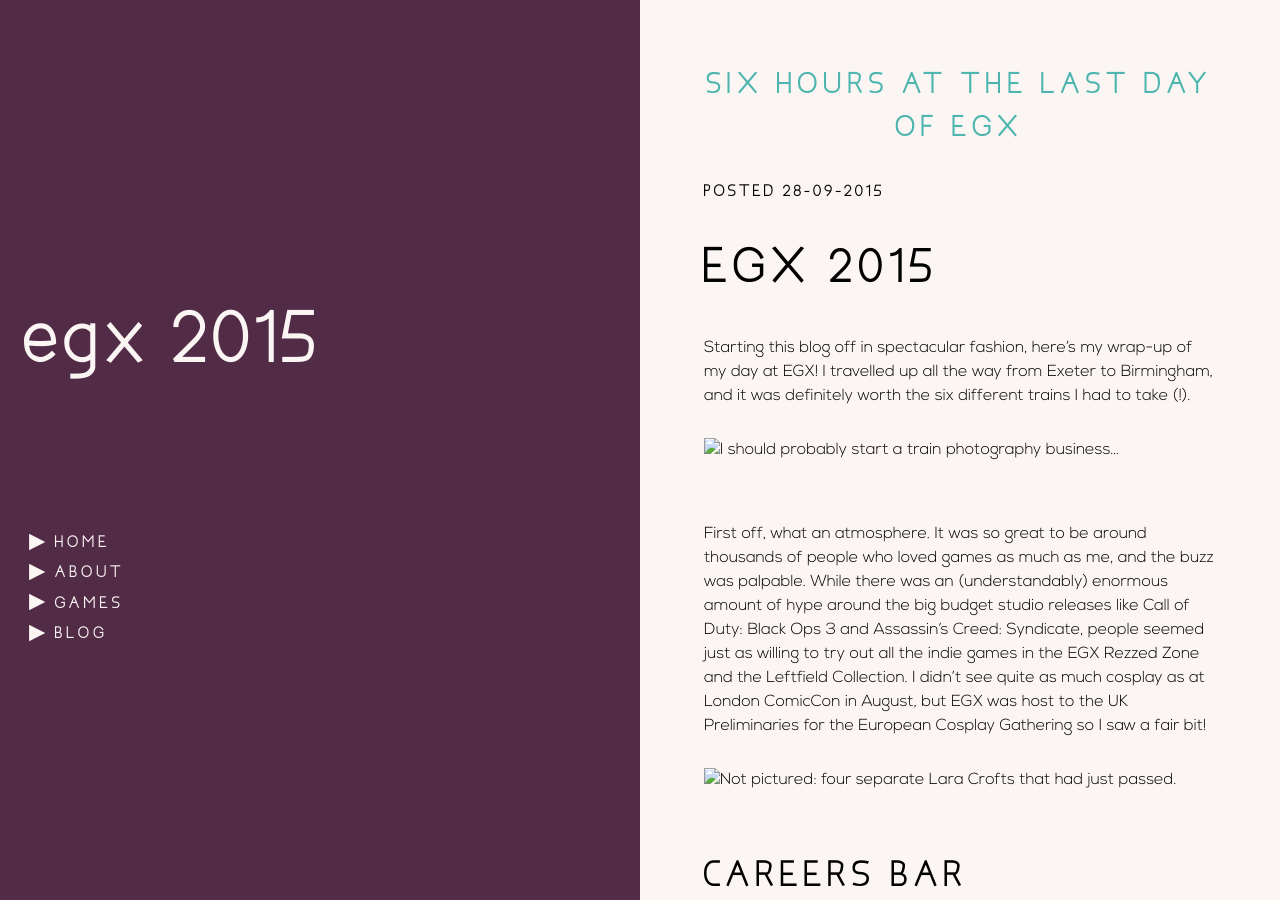
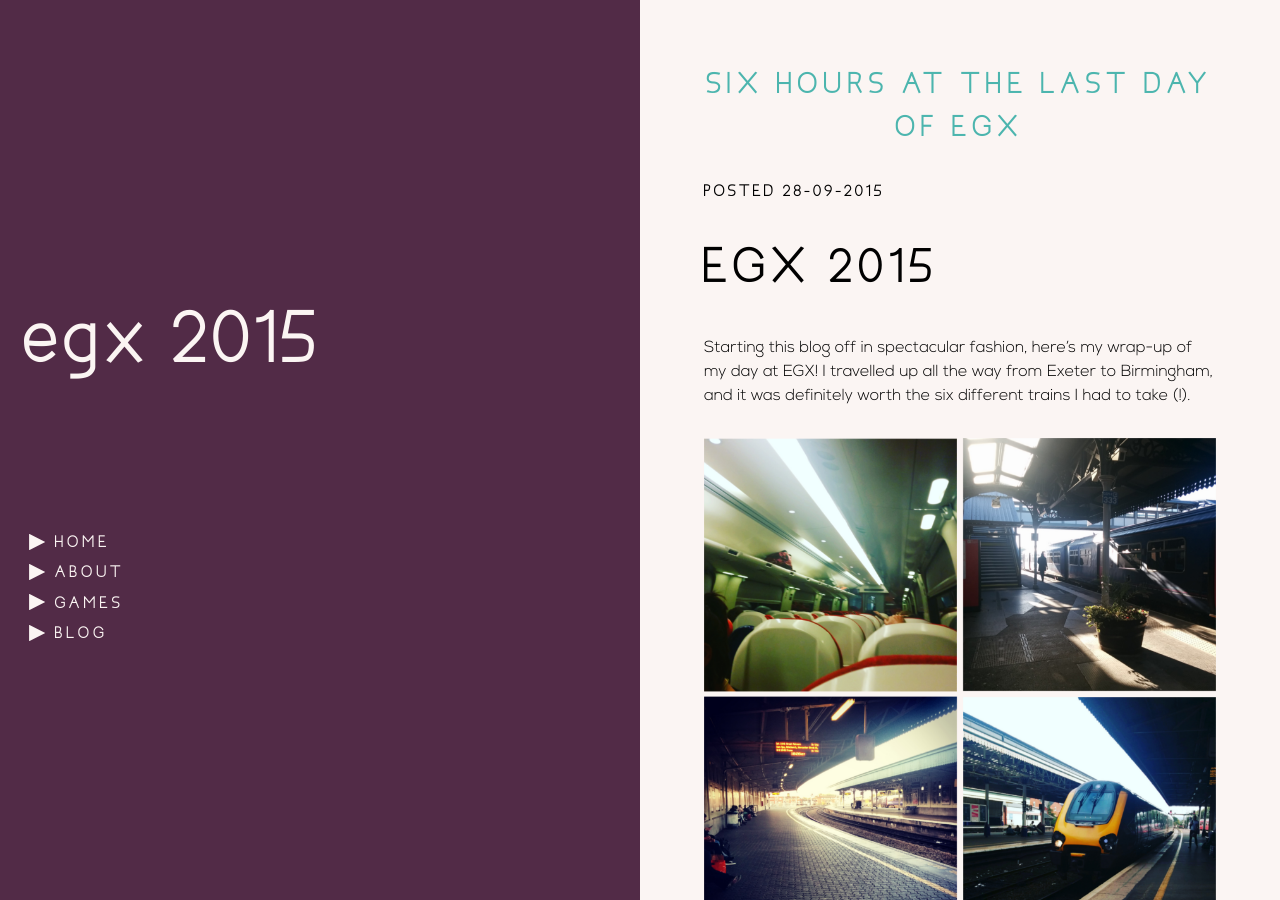
Before and after one commit to bexedmondson/old-website, a Jekyll site: the page built from _posts/2015-09-28-egx-2015.markdown, in a window 1280 px wide and 900 px high. Built offline with Jekyll 4.4.1, drawn with Linux system fonts in a browser that asks for light colours; nearby versions of some CDN libraries.

Commit message:
image link fix2

```diff
--- a/_posts/2015-09-28-egx-2015.markdown
+++ b/_posts/2015-09-28-egx-2015.markdown
@@ -13,11 +13,11 @@
 
 Starting this blog off in spectacular fashion, here’s my wrap-up of my day at [EGX](https://www.egx.net/egx)! I travelled up all the way from Exeter to Birmingham, and it was definitely worth the six different trains I had to take (!).
 
-![I should probably start a train photography business…]({{site.url}}/assets/posts/egx2015/traincollage.png "I should probably start a train photography business…")
+![I should probably start a train photography business…](/assets/blog/egx2015/traincollage.png "I should probably start a train photography business…")
 
 First off, what an atmosphere. It was so great to be around thousands of people who loved games as much as me, and the buzz was palpable. While there was an (understandably) enormous amount of hype around the big budget studio releases like Call of Duty: Black Ops 3 and Assassin’s Creed: Syndicate, people seemed just as willing to try out all the indie games in the EGX Rezzed Zone and the Leftfield Collection. I didn’t see quite as much cosplay as at London ComicCon in August, but EGX was host to the UK Preliminaries for the European Cosplay Gathering so I saw a fair bit!
 
-![Not pictured: four separate Lara Crofts that had just passed.]({{site.url}}/assets/posts/egx2015/jokercrowd.jpg "Not pictured: four separate Lara Crofts that had just passed.")
+![Not pictured: four separate Lara Crofts that had just passed.](/assets/blog/egx2015/jokercrowd.jpg "Not pictured: four separate Lara Crofts that had just passed.")
 
 ## Careers Bar
 
@@ -25,19 +25,19 @@
 
 The rest of the careers section wasn’t huge, unfortunately, and mostly consisted of game development schools. I did try one student project, but I broke it in the first thirty seconds!
 
-![The queue for RotTR was so long I finished an entire book and still had time to take photos of the trailer.]({{site.url}}/assets/posts/egx2015/trscreens.jpg "The queue for RotTR was so long I finished an entire book and still had time to take photos of the trailer.")
+![The queue for RotTR was so long I finished an entire book and still had time to take photos of the trailer.](/assets/blog/egx2015/trscreens.jpg "The queue for RotTR was so long I finished an entire book and still had time to take photos of the trailer.")
 
 ## Tomb Raider
 
 I must be honest here and say that I did spend a large proportion of the day queuing to indulge my inner fangirl – I spent nearly two hours waiting to play the sequel to my all-time favourite game, [Rise of the Tomb Raider](http://www.xbox.com/en-GB/games/rise-of-the-tomb-raider). And oh, was it worth it. The preview started with an explosive cutscene (literally) and I immediately noticed the improvement in graphics. Lara’s new character model thankfully doesn’t look as different to the last one as the promo pictures showed, and struck a nice balance between making her more expressive and keeping her recognisable. I loved the reintroduction of the swan dive from the older Crystal Dynamics Tomb Raider games! And I’ve got to hand it to them, Lara squeezing out her ponytail after she’d clambered out of the water was a really nice touch. I won’t say much more so as not to spoil anything, only that I _wish_ I owned an Xbox One, solely because I want to get it as soon as it’s out – I’ll unfortunately have to wait until the PC release in early 2016.
 
-![The card I got for completing the preview. I have no idea what this is for, but it seems to be part of a set?]({{site.url}}/assets/posts/egx2015/trcard.jpg "The card I got for completing the preview. I have no idea what this is for, but it seems to be part of a set?")
+![The card I got for completing the preview. I have no idea what this is for, but it seems to be part of a set?](/assets/blog/egx2015/trcard.jpg "The card I got for completing the preview. I have no idea what this is for, but it seems to be part of a set?")
 
 ## EGX Rezzed
 
 I headed out of the Tomb Raider preview over to EGX Rezzed, and got to try out the [Oculus](https://www.oculus.com/en-us/) for the first time! I was a bit wary of the hype, but it really lived up to expectations. The game on display was [Mint Games’](http://mintgames.co.uk/) VRTIGO, a rollercoaster simulator which was the most disorienting thing I’ve ever experienced, but SO much fun! The app that let you create coasters was a great idea, and if I ever get an Oculus of my own this game will be top of the list. To top off the whole experience, the guy at the stand was lovely, and when I commented on the lack of character model he told me it was because he only had a white man and wanted more diversity, which is such a rare and nice thing!
 
-![This guy was the one before me – he spent the whole time gripping onto the desk to orient himself.]({{site.url}}/assets/posts/egx2015/oculus.jpg "This guy was the one before me – he spent the whole time gripping onto the desk to orient himself.")
+![This guy was the one before me – he spent the whole time gripping onto the desk to orient himself.](/assets/blog/egx2015/oculus.jpg "This guy was the one before me – he spent the whole time gripping onto the desk to orient himself.")
 
 On the subject of diversity, I played the second instalment of Knee Deep by [Prologue Games](http://www.prologuegames.com/), a visual murder mystery novel. I was intrigued by the plot and I really liked the way they displayed the game as a piece of theatre, and the developers were really friendly. However, I was very definitely not impressed by the fact that the sole playable female character had the option to do a “silly response” for every dialogue option, which was only put in to let the player make her into the ditsy “lol i’m so rand0m!!1!” stereotype. After talking to the devs about this, they seemed to be quite proud of this, but I fail to see why a developer would be happy about giving their players an option to reduce a woman to a bland stereotype. The team was very nice overall though, and this was really the only bad point about the game.
 
```
